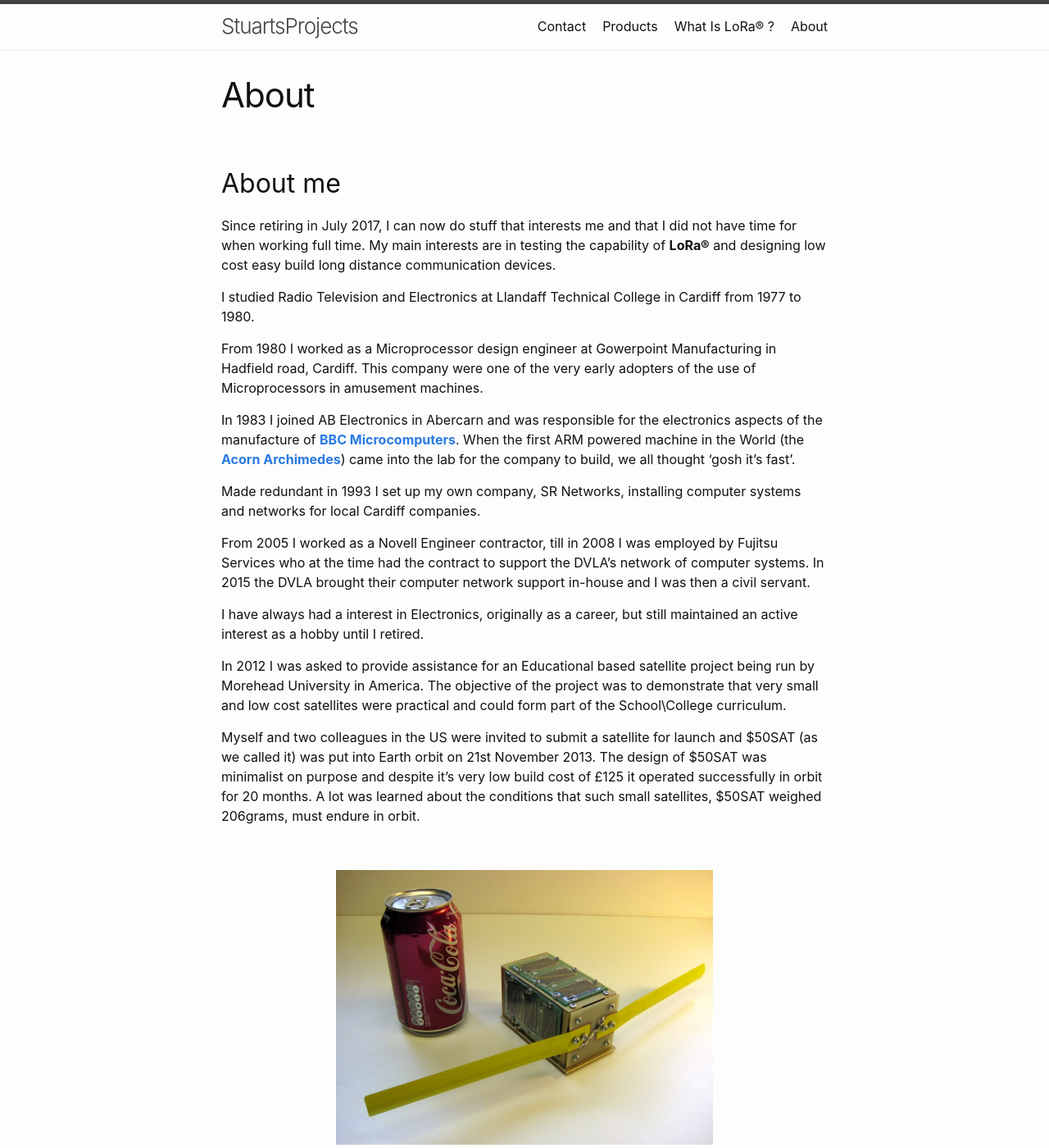
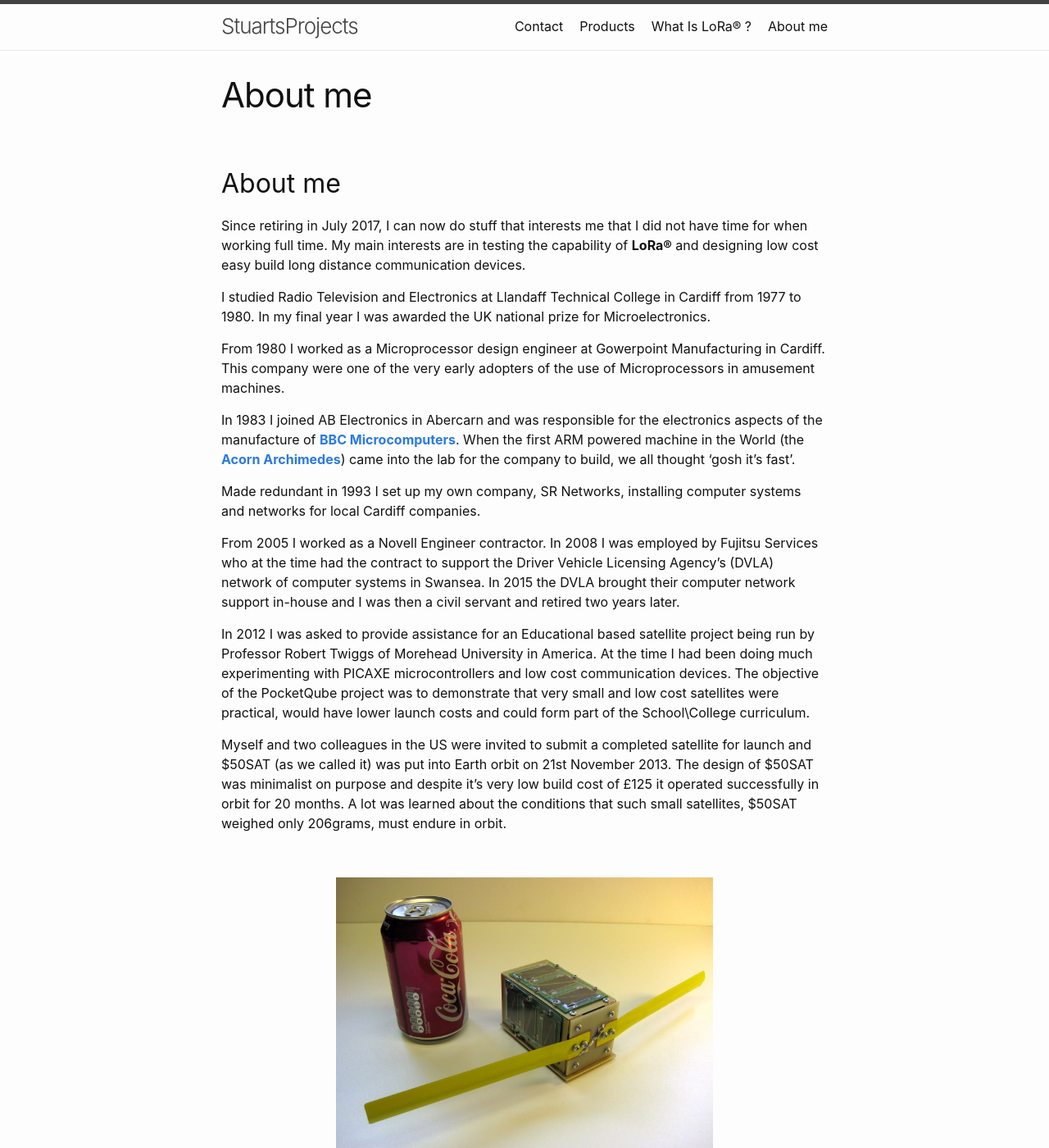
Before and after one commit to StuartsProjects/StuartsProjects.github.io, a Jekyll site: the page built from about.md, in a window 1280 px wide and 1400 px high. Shown: the whole window at 82% size. Built offline with Jekyll 4.4.1, drawn with Linux system fonts in a browser that asks for light colours; our own code applies the rules of GitHub Pages for plain Markdown files; some of the changed text lies outside the part shown.

Commit message:
Update About page

```diff
--- a/about.md
+++ b/about.md
@@ -1,26 +1,23 @@
 ---
 layout: page
-title: About
 ---
 ## About me
 
-Since retiring in July 2017, I can now do stuff that interests me and that I did not have time for when working full time. My main interests are in testing the capability of **LoRa®** and designing low cost easy build long distance communication devices.
+Since retiring in July 2017, I can now do stuff that interests me that I did not have time for when working full time. My main interests are in testing the capability of **LoRa®** and designing low cost easy build long distance communication devices.
 
-I studied Radio Television and Electronics at Llandaff Technical College in Cardiff from 1977 to 1980.
+I studied Radio Television and Electronics at Llandaff Technical College in Cardiff from 1977 to 1980. In my final year I was awarded the UK national prize for Microelectronics.
 
-From 1980 I worked as a Microprocessor design engineer at Gowerpoint Manufacturing in Hadfield road, Cardiff. This company were one of the very early adopters of the use of Microprocessors in amusement machines.
+From 1980 I worked as a Microprocessor design engineer at Gowerpoint Manufacturing in Cardiff. This company were one of the very early adopters of the use of Microprocessors in amusement machines.
 
 In 1983 I joined AB Electronics in Abercarn and was responsible for the electronics aspects of the manufacture of **[BBC Microcomputers](https://en.wikipedia.org/wiki/BBC_Micro)**. When the first ARM powered machine in the World (the **[Acorn Archimedes](https://en.wikipedia.org/wiki/Acorn_Archimedes)**) came into the lab for the company to build, we all thought 'gosh it's fast'.
 
 Made redundant in 1993 I set up my own company, SR Networks, installing computer systems and networks for local Cardiff companies.
 
-From 2005 I worked as a Novell Engineer contractor, till in 2008 I was employed by Fujitsu Services who at the time had the contract to support the DVLA’s network of computer systems. In 2015 the DVLA brought their computer network support in-house and I was then a civil servant.
+From 2005 I worked as a Novell Engineer contractor. In 2008 I was employed by Fujitsu Services who at the time had the contract to support the Driver Vehicle Licensing Agency's (DVLA) network of computer systems in Swansea. In 2015 the DVLA brought their computer network support in-house and I was then a civil servant and retired two years later.
 
-I have always had a interest in Electronics, originally as a career, but still maintained an active interest as a hobby until I retired.
+In 2012 I was asked to provide assistance for an Educational based satellite project being run by Professor Robert Twiggs of Morehead University in America. At the time I had been doing much experimenting with PICAXE microcontrollers and low cost communication devices. The objective of the PocketQube project was to demonstrate that very small and low cost satellites were practical, would have lower launch costs and could form part of the School\College curriculum.
 
-In 2012 I was asked to provide assistance for an Educational based satellite project being run by Morehead University in America. The objective of the project was to demonstrate that very small and low cost satellites were practical and could form part of the School\College curriculum.
-
-Myself and two colleagues in the US were invited to submit a satellite for launch and $50SAT (as we called it) was put into Earth orbit on 21st November 2013. The design of $50SAT was minimalist on purpose and despite it's very low build cost of £125 it operated successfully in orbit for 20 months. A lot was learned about the conditions that such small satellites, $50SAT weighed 206grams, must endure in orbit.
+Myself and two colleagues in the US were invited to submit a completed satellite for launch and $50SAT (as we called it) was put into Earth orbit on 21st November 2013. The design of $50SAT was minimalist on purpose and despite it's very low build cost of £125 it operated successfully in orbit for 20 months. A lot was learned about the conditions that such small satellites, $50SAT weighed only 206grams, must endure in orbit.
 
 <br>
 <p align="center">
@@ -47,8 +44,14 @@ I began experimenting with LoRa® in mid 2014 and did some of the early work tha
 
 
 
-At the end of 2018 I started looking at the SX1280 2.4Ghz LoRa® devices and eventually produced a Arduino library for the devices that included the distance measuring (ranging) capability of the SX1280. Used as a tracker in a high altitude balloon flight a distance of 89km was achieved.
+At the end of 2018 I started looking at the SX1280 2.4Ghz LoRa® devices and eventually produced a Arduino library for the devices that included the distance measuring (ranging) capability of the SX1280. Used as a tracker in a high altitude balloon flight a record distance of 89km was achieved.
 
-That SX128x library was converted to support the SX126x UHF LoRa devices which have the same type of hardware interface. Although the SX127x devices use a different hardware interface the SX126X library was adapted to match the same sketch style so that I now had one library that supported SX126X, SX127X and SX128X devices with a common sketch style, the library is open source and can be found here;
+The SX128x library I had written was converted to support the SX126x UHF LoRa devices which have the same type of hardware interface. The SX126X library was adapted for the SX127X devices so that I now had one library that supported SX126X, SX127X and SX128X devices with a common sketch style. This library is open source and can be found here;
 
 **[SX12xx LoRa Library](https://github.com/StuartsProjects/SX12XX-LoRa)**
+
+<br>
+
+**Stuart Robinson
+<br>
+2020**
```
Also changed, not shown: other parts of about.md (+1 -1 lines), images/Easy_ESP32CAM_PCB.jpg (added).
